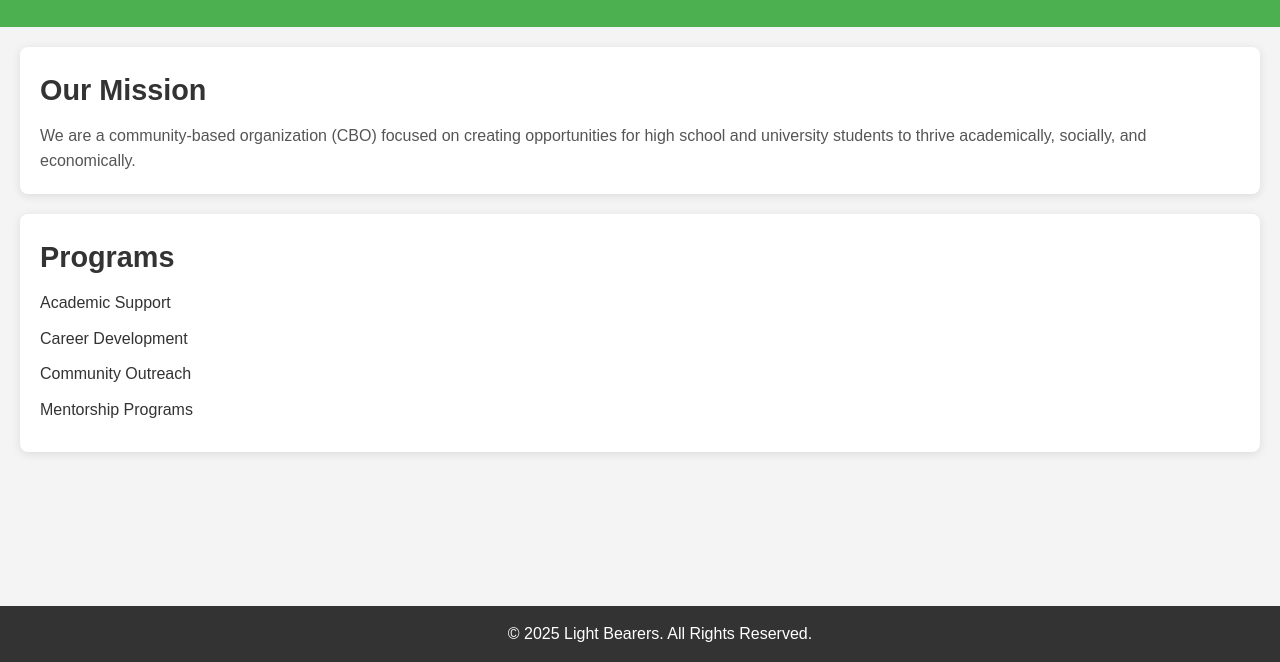
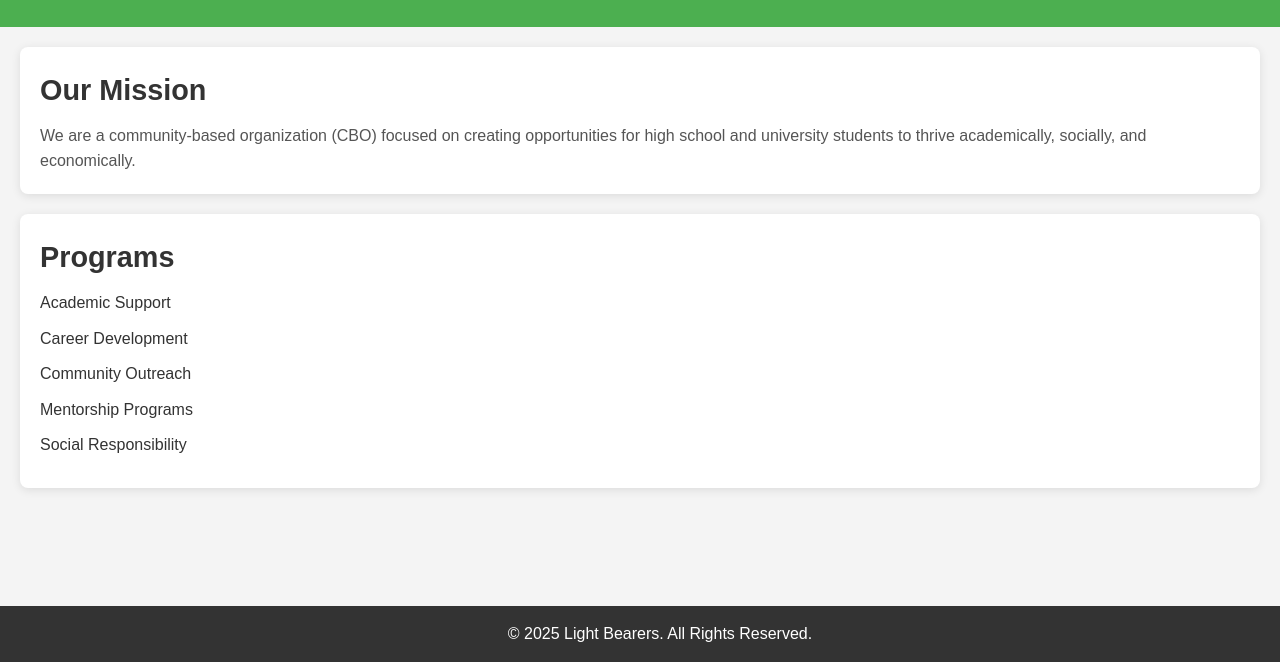
Before and after one commit to kiprotichbettn/light-bearers-website, a plain HTML site: page index.html in a window 1280 px wide. Shown: the part 138-800 px from the top of the page. Drawn offline with Linux system fonts and the light colour scheme.

Commit message:
Updated index.html

```diff
--- a/index.html
+++ b/index.html
@@ -24,6 +24,7 @@
             <li>Career Development</li>
             <li>Community Outreach</li>
             <li>Mentorship Programs</li>
+            <li>Social Responsibility</li>
         </ul>
     </section>
 
```
